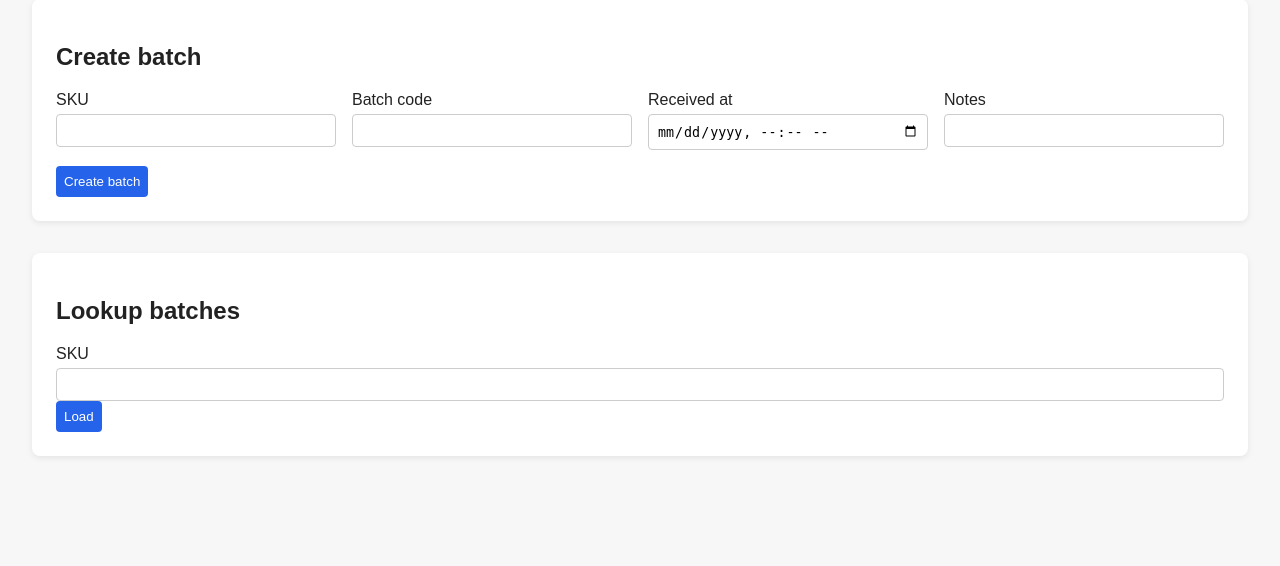
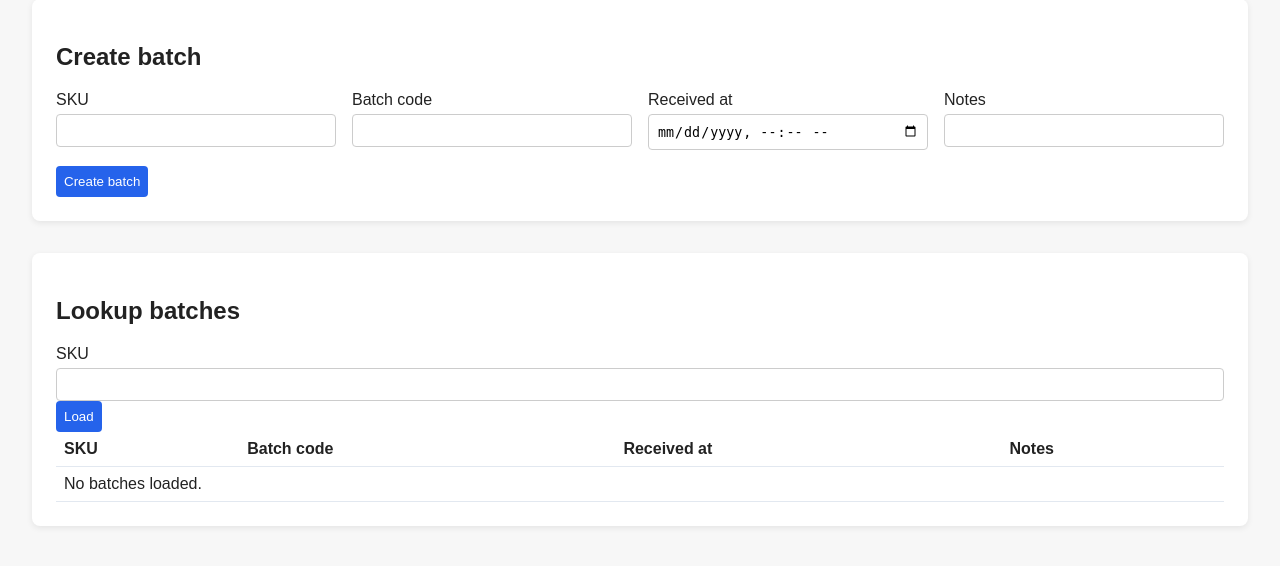
Before and after one commit to callum-afk/formulation_tracker, a Python web app: template app/web/templates/batches.html in a window 1280 px wide. Shown: the part 128-694 px from the top of the page. Run offline with Jinja, Linux system fonts and the light colour scheme; the template is opened without the code that fills it: most values are stand-ins (such as "Sample title", 1, 10 or a date in 2020).

Commit message:
Improve lookup tables and validation

```diff
--- a/app/web/routes.py
+++ b/app/web/routes.py
@@ -46,9 +46,10 @@ async def batches(request: Request, bigquery: BigQueryService = Depends(get_bigq
 @router.get("/sets", response_class=HTMLResponse)
 async def sets(request: Request, bigquery: BigQueryService = Depends(get_bigquery)) -> HTMLResponse:
     sets_data = bigquery.list_sets()
+    items = bigquery.list_ingredients({})
     return templates.TemplateResponse(
         "sets.html",
-        {"request": request, "title": "Ingredient Sets", "sets": sets_data},
+        {"request": request, "title": "Ingredient Sets", "sets": sets_data, "items": items},
     )
 
 
--- a/app/web/static/app.js
+++ b/app/web/static/app.js
@@ -6,9 +6,70 @@ async function postJson(url, payload) {
   });
   const data = await response.json();
   if (!response.ok || !data.ok) {
-    throw new Error(data.error || response.statusText);
+    throw new Error(data.error || data.detail || response.statusText);
   }
   return data.data;
+}
+
+function clearElement(element) {
+  while (element.firstChild) {
+    element.removeChild(element.firstChild);
+  }
+}
+
+function buildTable(container, headers, rows, emptyMessage) {
+  const table = document.createElement('table');
+  if (headers.length > 0) {
+    const thead = document.createElement('thead');
+    const headerRow = document.createElement('tr');
+    headers.forEach((header) => {
+      const th = document.createElement('th');
+      th.textContent = header;
+      headerRow.appendChild(th);
+    });
+    thead.appendChild(headerRow);
+    table.appendChild(thead);
+  }
+  const tbody = document.createElement('tbody');
+  if (rows.length === 0) {
+    const row = document.createElement('tr');
+    const cell = document.createElement('td');
+    cell.colSpan = headers.length || 1;
+    cell.textContent = emptyMessage;
+    row.appendChild(cell);
+    tbody.appendChild(row);
+  } else {
+    rows.forEach((rowData) => {
+      const row = document.createElement('tr');
+      rowData.forEach((cellValue) => {
+        const cell = document.createElement('td');
+        if (cellValue instanceof HTMLElement) {
+          cell.appendChild(cellValue);
+        } else {
+          cell.textContent = cellValue ?? '';
+        }
+        row.appendChild(cell);
+      });
+      tbody.appendChild(row);
+    });
+  }
+  table.appendChild(tbody);
+  clearElement(container);
+  container.appendChild(table);
+}
+
+function formatPercent(value) {
+  if (value === null || value === undefined || value === '') {
+    return '';
+  }
+  const numeric = Number(value);
+  if (Number.isNaN(numeric)) {
+    return value;
+  }
+  if (Number.isInteger(numeric)) {
+    return `${numeric}%`;
+  }
+  return `${numeric.toFixed(2)}%`;
 }
 
 function parseList(value, separator = ',') {
@@ -82,16 +143,56 @@ function attachBatchLookupForm() {
       alert(data.error || 'Error loading batches');
       return;
     }
-    output.textContent = JSON.stringify(data.data.items, null, 2);
+    const items = data.data.items || [];
+    clearElement(output);
+    if (items.length === 0) {
+      const row = document.createElement('tr');
+      const cell = document.createElement('td');
+      cell.colSpan = 4;
+      cell.textContent = 'No batches found.';
+      row.appendChild(cell);
+      output.appendChild(row);
+      return;
+    }
+    items.forEach((item) => {
+      const row = document.createElement('tr');
+      const skuCell = document.createElement('td');
+      skuCell.textContent = item.sku;
+      const codeCell = document.createElement('td');
+      codeCell.textContent = item.ingredient_batch_code;
+      const receivedCell = document.createElement('td');
+      receivedCell.textContent = item.received_at ? new Date(item.received_at).toLocaleString() : '';
+      const notesCell = document.createElement('td');
+      notesCell.textContent = item.notes || '';
+      row.appendChild(skuCell);
+      row.appendChild(codeCell);
+      row.appendChild(receivedCell);
+      row.appendChild(notesCell);
+      output.appendChild(row);
+    });
   });
 }
 
 function attachSetForm() {
   const form = document.getElementById('set-form');
   if (!form) return;
+  const addButton = document.getElementById('add-sku-select');
+  const selectsContainer = document.getElementById('sku-selects');
+  const template = document.getElementById('sku-select-template');
+  if (addButton && selectsContainer && template) {
+    addButton.addEventListener('click', () => {
+      const fragment = template.content.cloneNode(true);
+      selectsContainer.appendChild(fragment);
+    });
+  }
   form.addEventListener('submit', async (event) => {
     event.preventDefault();
-    const skus = parseList(new FormData(form).get('skus'));
+    const selects = Array.from(form.querySelectorAll('select[name="skus"]'));
+    const skus = selects.map((select) => select.value.trim()).filter(Boolean);
+    if (skus.length === 0) {
+      alert('Select at least one SKU.');
+      return;
+    }
     try {
       await postJson('/api/sets', { skus });
       window.location.reload();
@@ -136,26 +237,113 @@ function attachDryWeightLookupForm() {
       alert(data.error || 'Error loading weights');
       return;
     }
-    output.textContent = JSON.stringify(data.data.items, null, 2);
+    const variants = data.data.items || [];
+    const skuSet = new Set();
+    variants.forEach((variant) => {
+      (variant.items || []).forEach((item) => skuSet.add(item.sku));
+    });
+    const skuList = Array.from(skuSet);
+    const headers = ['Set code', 'Weight code', ...skuList];
+    const rows = variants.map((variant) => {
+      const skuMap = new Map();
+      (variant.items || []).forEach((item) => {
+        skuMap.set(item.sku, item.wt_percent);
+      });
+      return [
+        variant.set_code || '',
+        variant.weight_code || '',
+        ...skuList.map((sku) => formatPercent(skuMap.get(sku))),
+      ];
+    });
+    buildTable(output, headers, rows, 'No variants found.');
   });
 }
 
 function attachBatchVariantForm() {
   const form = document.getElementById('batch-variant-form');
   if (!form) return;
+  const loadButton = document.getElementById('load-batch-items');
+  const itemsContainer = document.getElementById('batch-variant-items');
+
+  async function loadBatchItems() {
+    const formData = new FormData(form);
+    const setCode = formData.get('set_code');
+    const weightCode = formData.get('weight_code');
+    if (!setCode || !weightCode) {
+      alert('Enter a set code and weight code to load SKUs.');
+      return;
+    }
+    const weightsResponse = await fetch(`/api/dry_weights?set_code=${encodeURIComponent(setCode)}`);
+    const weightsData = await weightsResponse.json();
+    if (!weightsData.ok) {
+      alert(weightsData.error || 'Error loading weight variants');
+      return;
+    }
+    const variants = weightsData.data.items || [];
+    const variant = variants.find((row) => row.weight_code === weightCode);
+    if (!variant) {
+      buildTable(itemsContainer, ['SKU', 'Batch'], [], 'No matching weight variant found.');
+      return;
+    }
+    const skuList = (variant.items || []).map((item) => item.sku);
+    const batchLists = await Promise.all(
+      skuList.map(async (sku) => {
+        const response = await fetch(`/api/ingredient_batches?sku=${encodeURIComponent(sku)}`);
+        const data = await response.json();
+        if (!data.ok) {
+          return { sku, batches: [], error: data.error };
+        }
+        return { sku, batches: data.data.items || [], error: null };
+      })
+    );
+    const rows = batchLists.map(({ sku, batches, error }) => {
+      const select = document.createElement('select');
+      select.dataset.sku = sku;
+      const placeholder = document.createElement('option');
+      placeholder.value = '';
+      placeholder.textContent = error ? 'Error loading batches' : 'Select batch';
+      select.appendChild(placeholder);
+      batches.forEach((batch) => {
+        const option = document.createElement('option');
+        option.value = batch.ingredient_batch_code;
+        option.textContent = batch.ingredient_batch_code;
+        select.appendChild(option);
+      });
+      return [sku, select];
+    });
+    buildTable(itemsContainer, ['SKU', 'Batch'], rows, 'No SKUs found for this weight variant.');
+  }
+
+  if (loadButton) {
+    loadButton.addEventListener('click', () => {
+      loadBatchItems().catch((error) => {
+        alert(error.message || 'Error loading batch items');
+      });
+    });
+  }
   form.addEventListener('submit', async (event) => {
     event.preventDefault();
     const formData = new FormData(form);
     const setCode = formData.get('set_code');
     const weightCode = formData.get('weight_code');
-    const itemsRaw = parseList(formData.get('items'));
-    const items = itemsRaw.map((entry) => {
-      const [sku, batch] = entry.split(':').map((item) => item.trim());
-      return { sku, ingredient_batch_code: batch };
-    });
+    const selects = Array.from(itemsContainer.querySelectorAll('select[data-sku]'));
+    if (selects.length === 0) {
+      alert('Load SKUs before creating a variant.');
+      return;
+    }
+    const items = [];
+    for (const select of selects) {
+      const batchCode = select.value;
+      if (!batchCode) {
+        alert('Select a batch for each SKU.');
+        return;
+      }
+      items.push({ sku: select.dataset.sku, ingredient_batch_code: batchCode });
+    }
     try {
       await postJson('/api/batch_variants', { set_code: setCode, weight_code: weightCode, items });
       form.reset();
+      buildTable(itemsContainer, ['SKU', 'Batch'], [], 'No SKUs loaded.');
       alert('Batch variant created');
     } catch (error) {
       alert(error.message);
@@ -180,7 +368,26 @@ function attachBatchVariantLookupForm() {
       alert(data.error || 'Error loading batch variants');
       return;
     }
-    output.textContent = JSON.stringify(data.data.items, null, 2);
+    const variants = data.data.items || [];
+    const skuSet = new Set();
+    variants.forEach((variant) => {
+      (variant.items || []).forEach((item) => skuSet.add(item.sku));
+    });
+    const skuList = Array.from(skuSet);
+    const headers = ['Set code', 'Weight code', 'Batch variant code', ...skuList];
+    const rows = variants.map((variant) => {
+      const skuMap = new Map();
+      (variant.items || []).forEach((item) => {
+        skuMap.set(item.sku, item.ingredient_batch_code);
+      });
+      return [
+        variant.set_code || '',
+        variant.weight_code || '',
+        variant.batch_variant_code || '',
+        ...skuList.map((sku) => skuMap.get(sku) || ''),
+      ];
+    });
+    buildTable(output, headers, rows, 'No batch variants found.');
   });
 }
 
@@ -197,7 +404,14 @@ function attachFormulationsFilterForm() {
       alert(data.error || 'Error loading formulations');
       return;
     }
-    output.textContent = JSON.stringify(data.data.items, null, 2);
+    const items = data.data.items || [];
+    if (items.length === 0) {
+      buildTable(output, [], [], 'No formulations found.');
+      return;
+    }
+    const headers = Object.keys(items[0]);
+    const rows = items.map((item) => headers.map((header) => item[header] ?? ''));
+    buildTable(output, headers, rows, 'No formulations found.');
   });
 }
 
--- a/app/web/templates/batches.html
+++ b/app/web/templates/batches.html
@@ -24,6 +24,18 @@
     <label>SKU <input name="sku" list="sku-list" required /></label>
     <button type="submit">Load</button>
   </form>
-  <div id="batch-results"></div>
+  <table>
+    <thead>
+      <tr>
+        <th>SKU</th>
+        <th>Batch code</th>
+        <th>Received at</th>
+        <th>Notes</th>
+      </tr>
+    </thead>
+    <tbody id="batch-results">
+      <tr><td colspan="4">No batches loaded.</td></tr>
+    </tbody>
+  </table>
 </section>
 {% endblock %}
```
Also changed, not shown: app/api/batch_variants_api.py (+10 -0 lines), app/api/sets_api.py (+7 -1 lines), app/services/bigquery_service.py (+16 -0 lines), app/web/templates/batch_selection.html (+15 -4 lines), app/web/templates/dry_weights.html (+7 -1 lines), app/web/templates/formulations.html (+7 -1 lines), app/web/templates/sets.html (+24 -3 lines).
